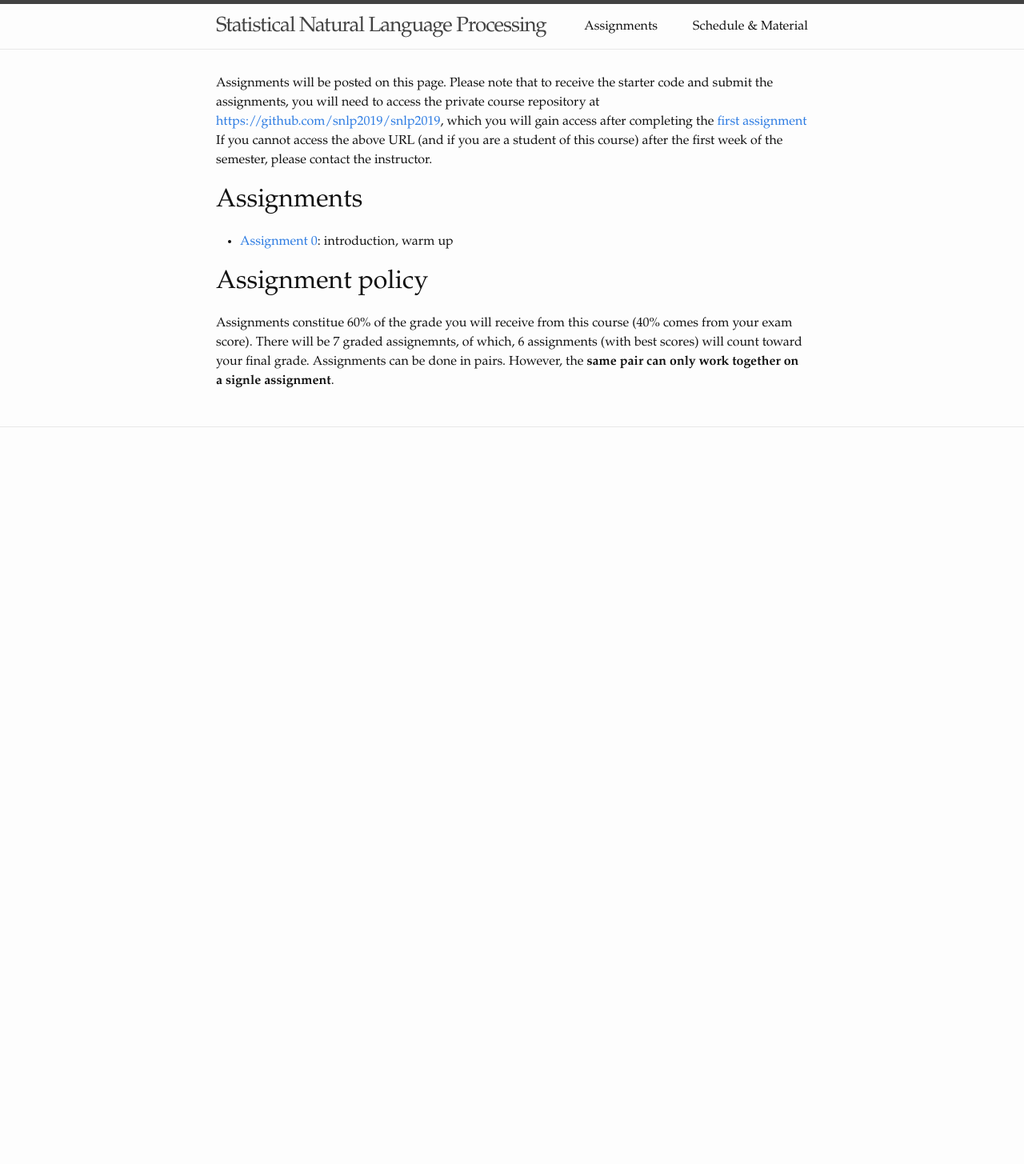
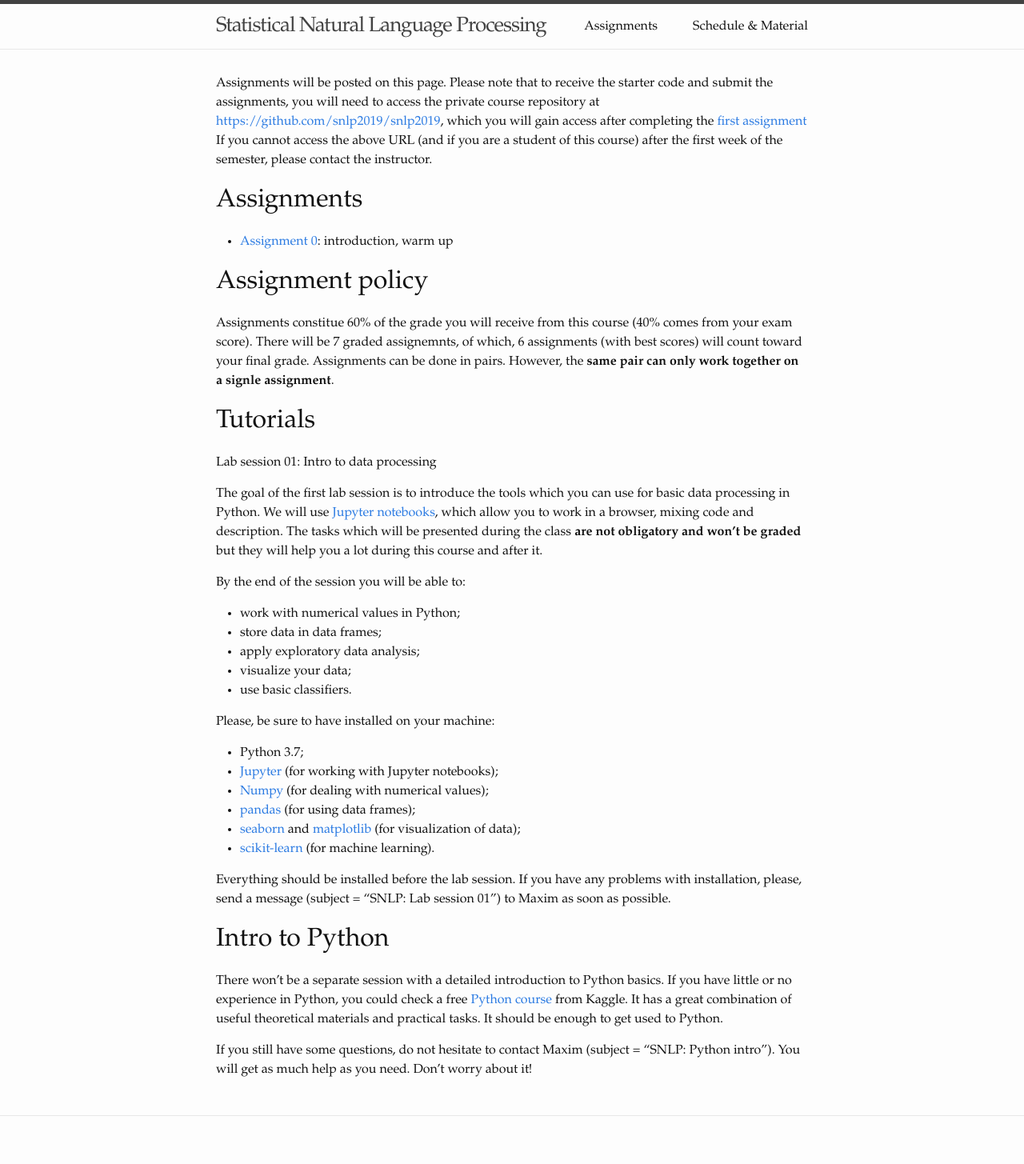
Before and after one commit to snlp2019/snlp2019.github.io, a Jekyll site: the page built from assignments.md, in a window 1280 px wide. Shown: the whole page at 80% size. Built offline with Jekyll 4.4.1, drawn with Linux system fonts in a browser that asks for light colours; before the commit the page ends 900 px from its top, so only the background shows below that.

Commit message:
added descripton of lab sesssion 01

```diff
--- a/assignments.md
+++ b/assignments.md
@@ -26,3 +26,33 @@ There will be 7 graded assignemnts, of which,
 6 assignments (with best scores) will count toward your final grade.
 Assignments can be done in pairs.
 However, the **same pair can only work together on a signle assignment**.
+
+# Tutorials
+
+#### Lab session 01: Intro to data processing
+
+The goal of the first lab session is to introduce the tools which you can use for basic data processing in Python.
+We will use [Jupyter notebooks](https://jupyter.org/index.html), which allow you to work in a browser, mixing code and description. The tasks which will be presented during the class **are not obligatory and won't be graded** but they will help you a lot during this course and after it.
+
+By the end of the session you will be able to:
+* work with numerical values in Python;
+* store data in data frames;
+* apply exploratory data analysis;
+* visualize your data;
+* use basic classifiers.
+
+Please, be sure to have installed on your machine:
+* Python 3.7;
+* [Jupyter](https://jupyter.org/install) (for working with Jupyter notebooks);
+* [Numpy](https://www.numpy.org/) (for dealing with numerical values);
+* [pandas](https://pandas.pydata.org/index.html) (for using data frames);
+* [seaborn](https://seaborn.pydata.org/installing.html) and [matplotlib](https://matplotlib.org/users/installing.html) (for visualization of data);
+* [scikit-learn](https://scikit-learn.org/stable/install.html) (for machine learning).
+
+Everything should be installed before the lab session. If you have any problems with installation, please, send a message (subject = "SNLP: Lab session 01") to Maxim as soon as possible.
+
+# Intro to Python
+
+There won't be a separate session with a detailed introduction to Python basics. If you have little or no experience in Python, you could check a free [Python course](https://www.kaggle.com/learn/python) from Kaggle. It has a great combination of useful theoretical materials and practical tasks. It should be enough to get used to Python.
+
+If you still have some questions, do not hesitate to contact Maxim (subject = "SNLP: Python intro"). You will get as much help as you need. Don't worry about it!
```
